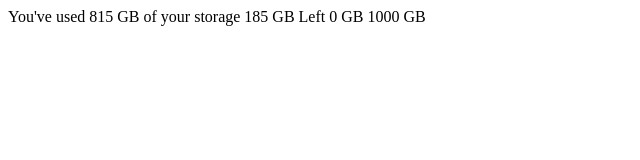
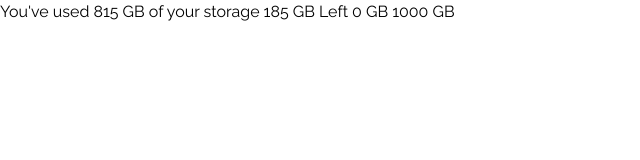
Before and after one commit to dottereldesign/fylo_data_storage_component, a plain HTML site: page index.html in a window 1280 px wide. Shown: the whole page, without its empty margins (0-640 px from the left). Drawn offline with Linux system fonts and the light colour scheme.

Commit message:
Add reset, fluid typography, clr, font-weight, and font custom properties.

```diff
--- a/index.html
+++ b/index.html
@@ -7,6 +7,9 @@
   <meta name="viewport" content="width=device-width, initial-scale=1.0">
   <title>Fylo Data Storage Component</title>
   <link rel="stylesheet" href="style.css">
+  <link rel="preconnect" href="https://fonts.googleapis.com">
+  <link rel="preconnect" href="https://fonts.gstatic.com" crossorigin>
+  <link href="https://fonts.googleapis.com/css2?family=Raleway:wght@300;400;500;600;700;800&display=swap" rel="stylesheet">
 </head>
 
 <body>
--- a/style.css
+++ b/style.css
@@ -1,32 +1,100 @@
-# Front-end Style Guide
+:root {
+  --clr-neutral-100: hsl(243, 100%, 93%);
+  --clr-neutral-200: hsl(229, 7%, 55%);
+  --clr-neutral-300: hsl(228, 56%, 26%);
+  --clr-neutral-400: hsl(229, 57%, 11%);
 
-## Layout
+  --clr-gradient-100: hsl(6, 100%, 80%);
+  --clr-gradient-200: hsl(335, 100%, 65%);
 
-The designs were created to the following widths:
+  --ff-primary-100: "Raleway", sans-serif;
 
-- Mobile: 375px
-- Desktop: 1440px
+  --fw-light: 300;
+  --fw-regular: 400;
+  --fw-medium: 500;
+  --fw-semi-bold: 600;
+  --fw-bold: 700;
+  --fw-semi-bold: 800;
 
-## Colors
+  --fs-300: clamp(0.7rem, 0.66rem + 0.2vw, 0.8rem);
+  --fs-400: clamp(0.88rem, 0.83rem + 0.24vw, 1rem);
+  --fs-500: clamp(1.09rem, 1rem + 0.47vw, 1.33rem);
+  --fs-600: clamp(1.37rem, 1.21rem + 0.8vw, 1.78rem);
+  --fs-700: clamp(1.71rem, 1.45rem + 1.29vw, 2.37rem);
+  --fs-800: clamp(2.14rem, 1.74rem + 1.99vw, 3.16rem);
+  --fs-900: clamp(2.67rem, 2.07rem + 3vw, 4.21rem);
+  --fs-1000: clamp(3.34rem, 2.45rem + 4.43vw, 5.61rem);
+}
 
-### Primary
+/* https://piccalil.li/blog/a-modern-css-reset */
+/* Box sizing rules */
+*,
+*::before,
+*::after {
+  box-sizing: border-box;
+}
+/* Remove default margin */
+body,
+h1,
+h2,
+h3,
+h4,
+p,
+figure,
+blockquote,
+dl,
+dd {
+  margin: 0;
+}
+/* Remove list styles on ul, ol elements with a list role, which suggests default styling will be removed */
+ul[role="list"],
+ol[role="list"] {
+  list-style: none;
+}
+/* Set core root defaults */
+html:focus-within {
+  scroll-behavior: smooth;
+}
+/* Set core body defaults */
+body {
+  min-height: 100vh;
+  text-rendering: optimizeSpeed;
+  line-height: 1.5;
+}
+/* A elements that don't have a class get default styles */
+a:not([class]) {
+  text-decoration-skip-ink: auto;
+}
+/* Make images easier to work with */
+img,
+picture {
+  max-width: 100%;
+  display: block;
+}
+/* Inherit fonts for inputs and buttons */
+input,
+button,
+textarea,
+select {
+  font: inherit;
+}
+/* Remove all animations, transitions and smooth scroll for people that prefer not to see them */
+@media (prefers-reduced-motion: reduce) {
+  html:focus-within {
+    scroll-behavior: auto;
+  }
+  *,
+  *::before,
+  *::after {
+    animation-duration: 0.01ms !important;
+    animation-iteration-count: 1 !important;
+    transition-duration: 0.01ms !important;
+    scroll-behavior: auto !important;
+  }
+}
 
-- Gradient: hsl(6, 100%, 80%) to hsl(335, 100%, 65%)
-
-### Neutral
-
-- Pale Blue: hsl(243, 100%, 93%)
-- Grayish Blue: hsl(229, 7%, 55%)
-- Dark Blue: hsl(228, 56%, 26%)
-- Very Dark Blue: hsl(229, 57%, 11%)
-
-## Typography
-
-### Body Copy
-
-- Font size: 14px
-
-### Font
-
-- Family: [Raleway](https://fonts.google.com/specimen/Raleway)
-- Weights: 400, 700
+* {
+  font-family: var(--ff-primary-100);
+  font-size: inherit;
+  font-weight: inherit;
+}
```
